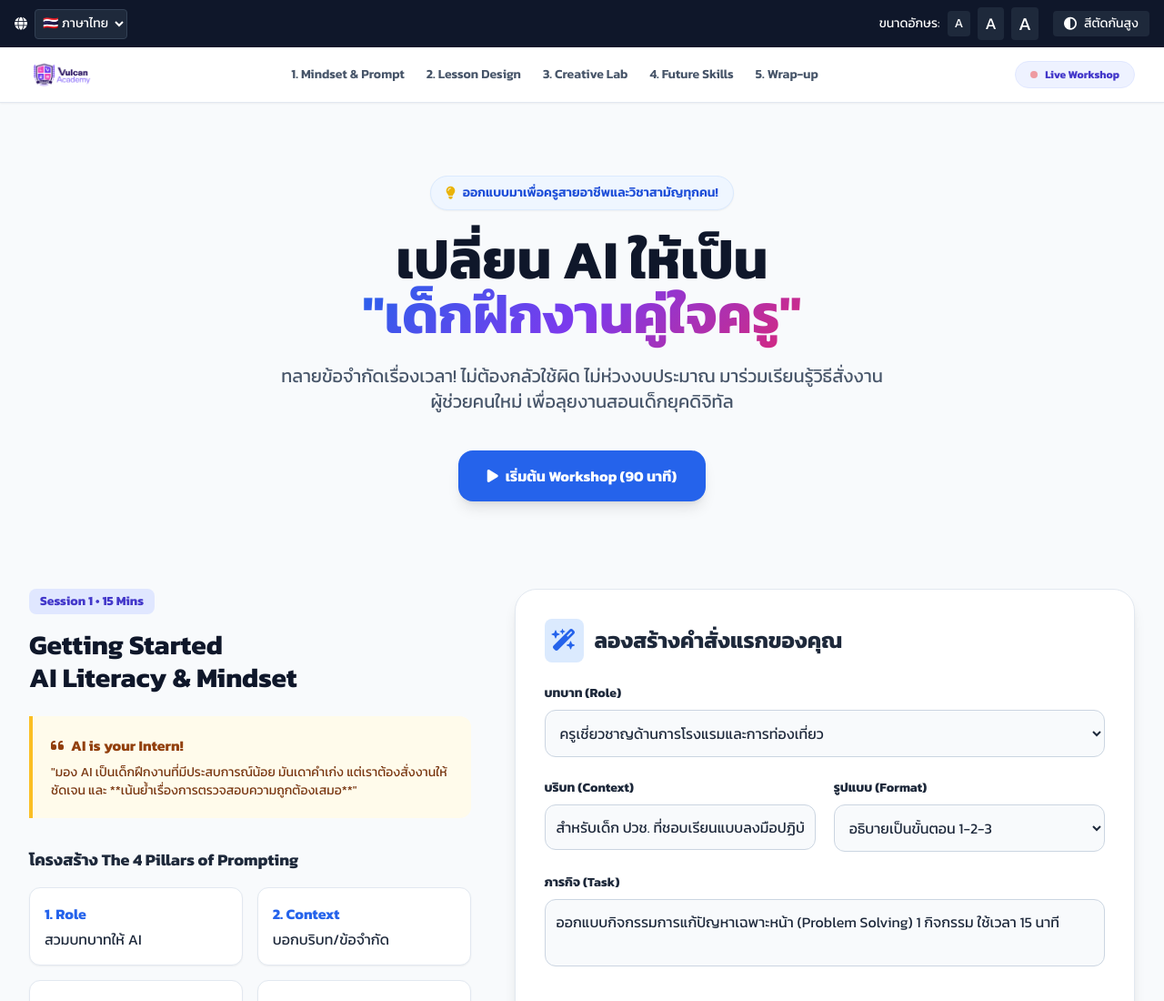
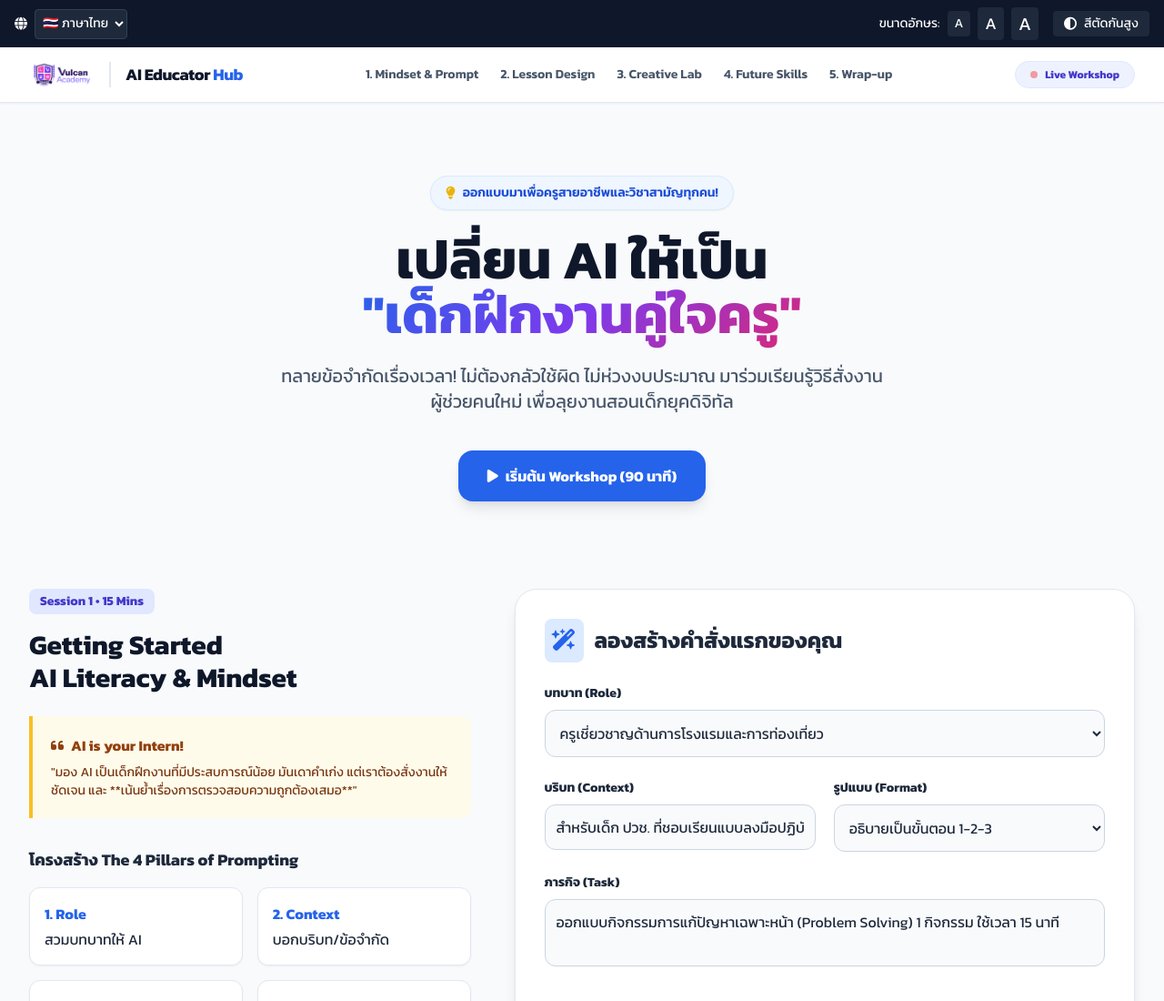
Before and after one commit to rnknproduction-ain/vulcan-academy-stc-t, a plain HTML site: page index.html in a window 1280 px wide. Shown: the top 1100 px of the page at 91% size. Drawn offline with nearby package versions, Linux system fonts and the light colour scheme; files whose address does not match are found by name.

Commit message:
Update index.html

```diff
--- a/index.html
+++ b/index.html
@@ -71,19 +71,19 @@
     <nav class="sticky top-0 z-50 bg-white/95 backdrop-blur-lg border-b border-slate-200 shadow-sm" role="banner">
         <div class="max-w-7xl mx-auto px-4 sm:px-6 lg:px-8 py-3 flex justify-between items-center">
 
-            <!-- Vulcan Academy Logo (Responsive & Accessible) -->
+            <div class="flex items-center gap-4">
                 <a href="#" class="flex items-center transition-transform hover:scale-105 rounded-lg outline-none" aria-label="หน้าแรก Vulcan Academy">
-                <!-- Desktop Light -->
                     <img src="assets/VulcanAcademy_ Full.png" alt="Vulcan Academy" class="hidden md:block dark:hidden h-9 w-auto" onerror="this.src='https://placehold.co/200x50/2563eb/ffffff?text=Vulcan+Academy';">
-                <!-- Desktop Dark -->
                     <img src="assets/VulcanAcademy_ Full_Dark.png" alt="Vulcan Academy" class="hidden dark:md:block h-9 w-auto" onerror="this.src='https://placehold.co/200x50/111827/ffffff?text=Vulcan+Academy';">
-                <!-- Mobile Light -->
                     <img src="assets/VulcanAcademy_ icon.png" alt="Vulcan Academy" class="block md:hidden dark:hidden h-10 w-auto" onerror="this.src='https://placehold.co/50x50/2563eb/ffffff?text=VA';">
-                <!-- Mobile Dark -->
                     <img src="assets/VulcanAcademy_ icon_Dark.png" alt="Vulcan Academy" class="hidden dark:block dark:md:hidden h-10 w-auto" onerror="this.src='https://placehold.co/50x50/111827/ffffff?text=VA';">
                 </a>
 
-            <!-- Menu -->
+                <div class="hidden sm:flex items-center gap-2 border-l-2 border-slate-200 pl-4">
+                    <span class="font-bold text-lg tracking-tight text-slate-900">AI Educator <span class="text-blue-600">Hub</span></span>
+                </div>
+            </div>
+
             <nav class="hidden lg:flex gap-6 text-sm font-semibold text-slate-600 items-center" aria-label="เมนูหลัก">
                 <a href="#session1" class="hover:text-blue-600 transition" data-i18n="nav_1">1. Mindset & Prompt</a>
                 <a href="#session2" class="hover:text-blue-600 transition" data-i18n="nav_2">2. Lesson Design</a>
@@ -96,6 +96,7 @@
                 <div class="w-2 h-2 rounded-full bg-red-500 animate-pulse" aria-hidden="true"></div>
                 <span data-i18n="live_status">Live Workshop</span>
             </div>
+
         </div>
     </nav>
 
```
Lines whose indentation alone changed are shown as unchanged.
